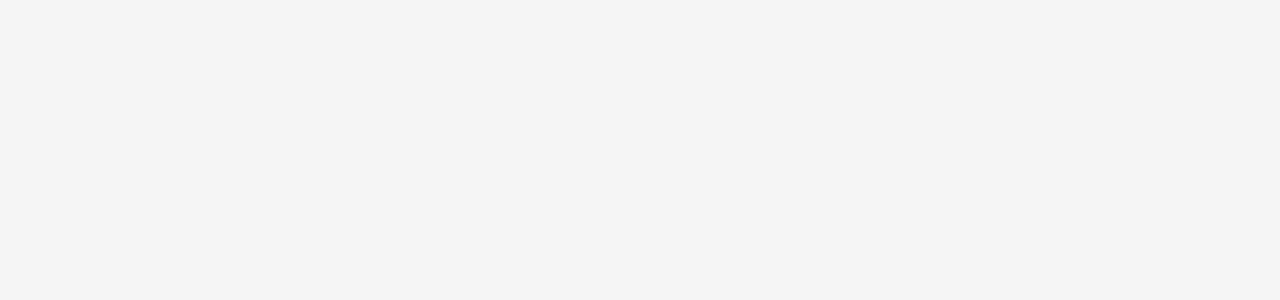
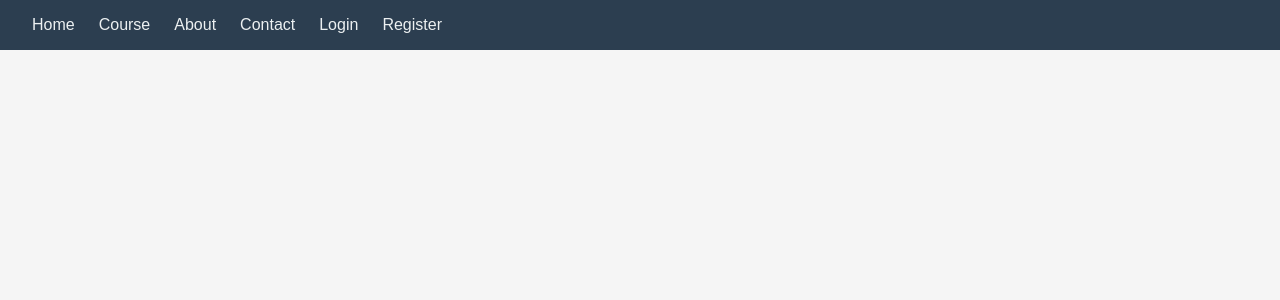
Before and after one commit to ramilvl/academia_frontend, a React (Vite) app in the folder academia-frontend/: page / in a window 1280 px wide. Before the commit this address had no page. Shown: the top 300 px of the page. Built offline with nearby package versions, Linux system fonts and the light colour scheme; no server answers.

Commit message:
Added Home & Navbar pages

```diff
--- a/academia-frontend/src/App.tsx
+++ b/academia-frontend/src/App.tsx
@@ -1,15 +1,22 @@
-import { BrowserRouter, Routes, Route } from 'react-router-dom';
+import { Routes, Route, useLocation } from 'react-router-dom';
 import Login from './pages/Login';
 import Register from './pages/Register';
+import Home from './pages/Home';
+import Navbar from './components/Navbar';
 
 function App() {
+  const location = useLocation();
+  const hideNavbar = location.pathname === '/login' || location.pathname === '/register';
+
   return (
-    <BrowserRouter>
+    <>
+      {!hideNavbar && <Navbar />}
       <Routes>
+        <Route path="/" element={<Home />} />
         <Route path="/login" element={<Login />} />
         <Route path="/register" element={<Register />} />
       </Routes>
-    </BrowserRouter>
+    </>
   );
 }
 
--- /dev/null
+++ b/academia-frontend/src/components/Navbar.tsx
@@ -0,0 +1,33 @@
+import { Link } from "react-router-dom";
+import { useAuth } from "../context/AuthContext";
+import { auth } from "../firebase/config";
+import '../styles/navbar.scss';
+
+const Navbar = () => {
+  const { user } = useAuth();
+
+  return (
+    <nav>
+      <ul>
+        <li><Link to="/">Home</Link></li>
+        <li><Link to="/course">Course</Link></li>
+        <li><Link to="/about">About</Link></li>
+        <li><Link to="/contact">Contact</Link></li>
+
+        {user ? (
+          <>
+            <li>Welcome, {user.displayName || user.email}</li>
+            <li><button onClick={() => auth.signOut()}>Logout</button></li>
+          </>
+        ) : (
+          <>
+            <li><Link to="/login">Login</Link></li>
+            <li><Link to="/register">Register</Link></li>
+          </>
+        )}
+      </ul>
+    </nav>
+  );
+};
+
+export default Navbar;
--- /dev/null
+++ b/academia-frontend/src/context/AuthContext.tsx
@@ -0,0 +1,30 @@
+import { createContext, useContext, useEffect, useState } from "react";
+import { onAuthStateChanged } from "firebase/auth";
+import type { User } from "firebase/auth";
+import { auth } from "../firebase/config";
+
+interface AuthContextType {
+  user: User | null;
+}
+
+const AuthContext = createContext<AuthContextType>({ user: null });
+
+export const AuthProvider = ({ children }: { children: React.ReactNode }) => {
+  const [user, setUser] = useState<User | null>(null);
+
+  useEffect(() => {
+    const unsubscribe = onAuthStateChanged(auth, (currentUser) => {
+      setUser(currentUser);
+    });
+
+    return () => unsubscribe();
+  }, []);
+
+  return (
+    <AuthContext.Provider value={{ user }}>
+      {children}
+    </AuthContext.Provider>
+  );
+};
+
+export const useAuth = () => useContext(AuthContext);
--- a/academia-frontend/src/main.tsx
+++ b/academia-frontend/src/main.tsx
@@ -1,10 +1,16 @@
-import { StrictMode } from 'react'
-import { createRoot } from 'react-dom/client'
-import App from './App.tsx'
-import './main.scss'
+import { StrictMode } from 'react';
+import { createRoot } from 'react-dom/client';
+import App from './App.tsx';
+import './main.scss';
+import { AuthProvider } from './context/AuthContext.tsx';
+import { BrowserRouter } from 'react-router-dom';
 
 createRoot(document.getElementById('root')!).render(
   <StrictMode>
-    <App />
+    <AuthProvider>
+      <BrowserRouter>
+        <App />
+      </BrowserRouter>
+    </AuthProvider>
   </StrictMode>,
-)
+);
--- /dev/null
+++ b/academia-frontend/src/pages/Home.tsx
@@ -0,0 +1,11 @@
+
+
+
+function Home(){
+    return(
+        <></>
+    )
+}
+
+
+export default Home;
--- /dev/null
+++ b/academia-frontend/src/styles/navbar.scss
@@ -0,0 +1,43 @@
+nav {
+  background-color: #2c3e50;
+  padding: 1rem 2rem;
+
+  ul {
+    display: flex;
+    gap: 1.5rem;
+    list-style: none;
+    align-items: center;
+    margin: 0;
+    padding: 0;
+
+    li {
+      color: #ecf0f1;
+      font-weight: 500;
+
+      &:last-child button {
+        background-color: #e74c3c;
+        border: none;
+        padding: 0.3rem 0.8rem;
+        border-radius: 4px;
+        color: white;
+        cursor: pointer;
+        font-weight: 600;
+        transition: background-color 0.3s ease;
+
+        &:hover {
+          background-color: #c0392b;
+        }
+      }
+    }
+
+    a {
+      color: #ecf0f1;
+      text-decoration: none;
+      transition: color 0.3s ease;
+
+      &:hover {
+        color: #3498db;
+      }
+    }
+  }
+}
```
